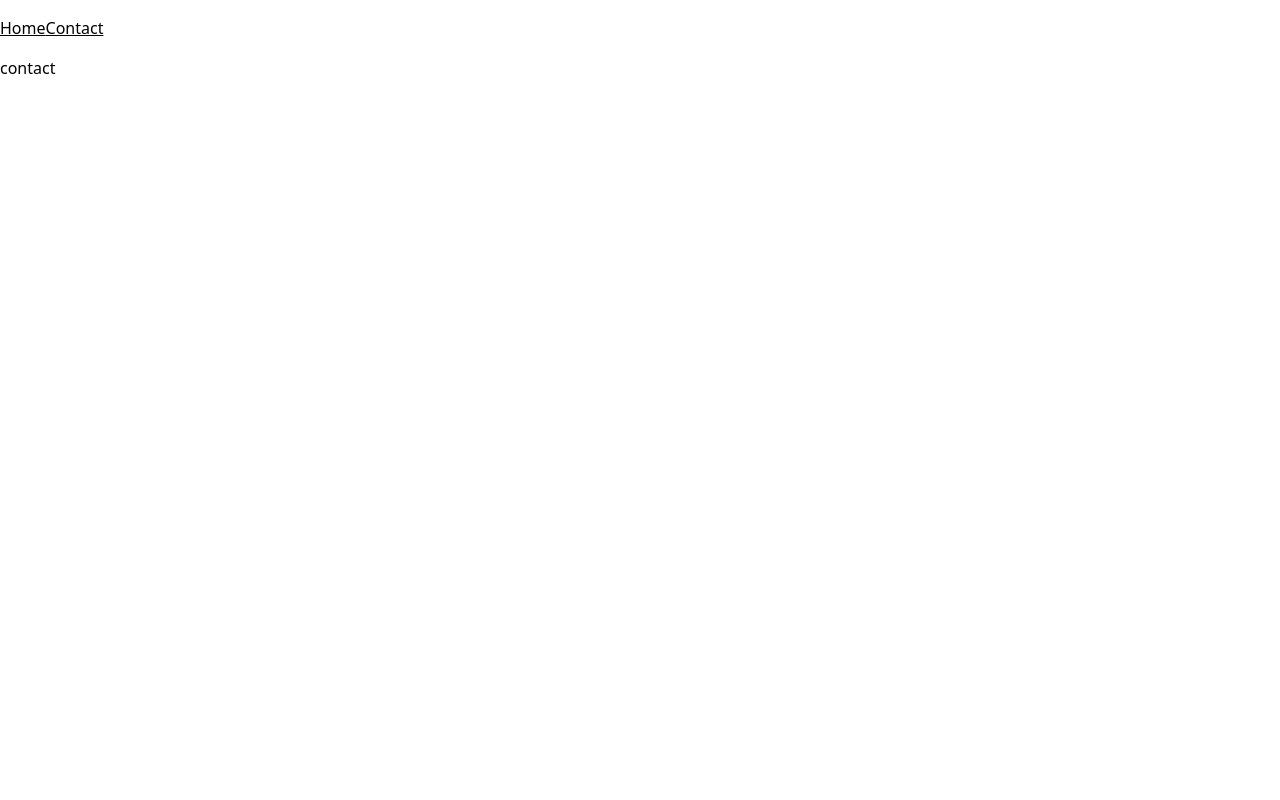
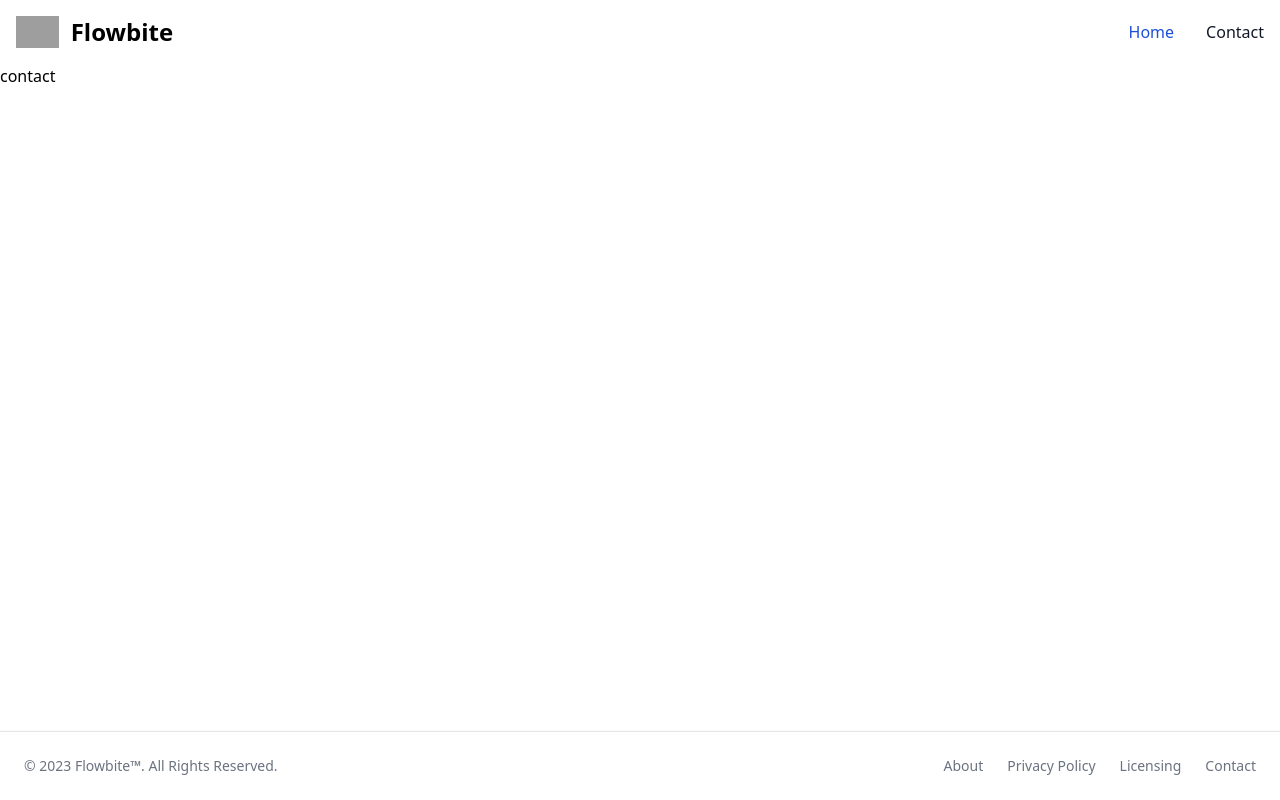
Before and after one commit to Devtown-India/FSWD-10323, a React (Create React App) app in the folder client/: page /contact in a window 1280 px wide. Built offline with nearby package versions, Linux system fonts and the light colour scheme; grey boxes are pictures that could not be loaded; the HTML template or start-up script is replaced by a standard one.

Commit message:
Link in react router

```diff
--- a/client/src/App.jsx
+++ b/client/src/App.jsx
@@ -3,26 +3,18 @@
 import Home from "./components/Home";
 import Contact from "./components/Contact";
 import { Link } from "react-router-dom";
+import Navbar from "./layout/Navbar";
+import Footer from "./layout/Footer";
 
 const App = () => {
   return (
     <div>
-      <ul className="flex my-4">
-        <li>
-          <Link className="underline" to="/">
-            Home
-          </Link>
-        </li>
-        <li>
-          <Link className="underline" to="/contact">
-            Contact
-          </Link>
-        </li>
-      </ul>
+      <Navbar />
       <Routes>
         <Route path="/" element={<Home />} />
         <Route path="/contact" element={<Contact />} />
       </Routes>
+      <Footer />
     </div>
   );
 };
--- a/client/src/layout/Footer.jsx
+++ b/client/src/layout/Footer.jsx
@@ -1,7 +1,37 @@
 const Footer = () => {
   return (
     <div>
-      <ul>Footer</ul>
+      <footer class="fixed bottom-0 left-0 z-20 w-full p-4 bg-white border-t border-gray-200 shadow md:flex md:items-center md:justify-between md:p-6 dark:bg-gray-800 dark:border-gray-600">
+        <span class="text-sm text-gray-500 sm:text-center dark:text-gray-400">
+          © 2023{" "}
+          <a href="https://flowbite.com/" class="hover:underline">
+            Flowbite™
+          </a>
+          . All Rights Reserved.
+        </span>
+        <ul class="flex flex-wrap items-center mt-3 text-sm font-medium text-gray-500 dark:text-gray-400 sm:mt-0">
+          <li>
+            <a href="#" class="mr-4 hover:underline md:mr-6">
+              About
+            </a>
+          </li>
+          <li>
+            <a href="#" class="mr-4 hover:underline md:mr-6">
+              Privacy Policy
+            </a>
+          </li>
+          <li>
+            <a href="#" class="mr-4 hover:underline md:mr-6">
+              Licensing
+            </a>
+          </li>
+          <li>
+            <a href="#" class="hover:underline">
+              Contact
+            </a>
+          </li>
+        </ul>
+      </footer>
     </div>
   );
 };
--- a/client/src/layout/Navbar.jsx
+++ b/client/src/layout/Navbar.jsx
@@ -1,3 +1,4 @@
+import { Link } from "react-router-dom";
 const Navbar = ({ changeView }) => {
   return (
     <nav class="bg-white border-gray-200 dark:bg-gray-900">
@@ -37,22 +38,21 @@
         <div class="hidden w-full md:block md:w-auto" id="navbar-default">
           <ul class="font-medium flex flex-col p-4 md:p-0 mt-4 border border-gray-100 rounded-lg bg-gray-50 md:flex-row md:space-x-8 md:mt-0 md:border-0 md:bg-white dark:bg-gray-800 md:dark:bg-gray-900 dark:border-gray-700">
             <li>
-              <a
-                href="#"
+              <Link
+                to={"/"}
                 class="block py-2 pl-3 pr-4 text-white bg-blue-700 rounded md:bg-transparent md:text-blue-700 md:p-0 dark:text-white md:dark:text-blue-500"
                 aria-current="page"
               >
                 Home
-              </a>
+              </Link>
             </li>
-
             <li>
-              <a
-                href="#"
+              <Link
+                to={"/contact"}
                 class="block py-2 pl-3 pr-4 text-gray-900 rounded hover:bg-gray-100 md:hover:bg-transparent md:border-0 md:hover:text-blue-700 md:p-0 dark:text-white md:dark:hover:text-blue-500 dark:hover:bg-gray-700 dark:hover:text-white md:dark:hover:bg-transparent"
               >
                 Contact
-              </a>
+              </Link>
             </li>
           </ul>
         </div>
```
